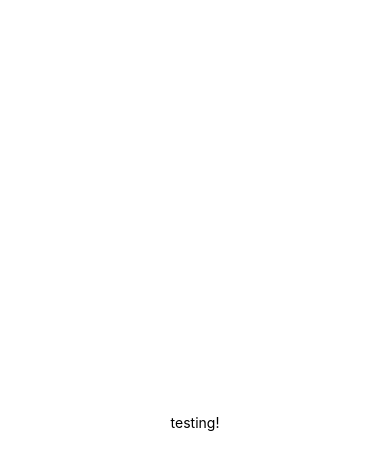
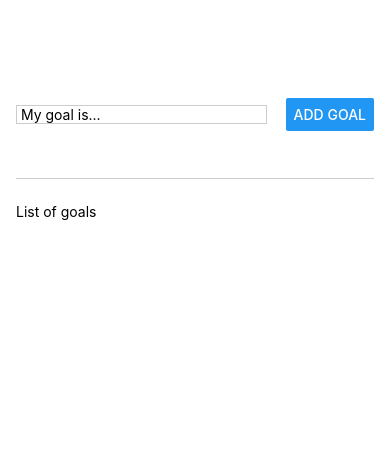
Before and after one commit to ebolts/AwesomeProject, a React Native app: screen / in a window 390 px wide. Shown: the top 470 px of the page. Built offline with nearby package versions, Linux system fonts and the light colour scheme.

Commit message:
Basic Layout

```diff
--- a/App.js
+++ b/App.js
@@ -1,18 +1,43 @@
-import { StyleSheet, Text, View } from "react-native";
+import { StyleSheet, Text, View, Button, TextInput } from "react-native";
 
 export default function App() {
   return (
-    <View style={styles.container}>
-      <Text>testing!</Text>
+    <View style={styles.appContainer}>
+      <View style={styles.inputContainer}>
+        <TextInput style={styles.textInput} placeholder=" My goal is..." />
+        <Button title="Add Goal"></Button>
+      </View>
+
+      <View style={styles.goalsContainer}>
+        <Text>List of goals</Text>
+      </View>
     </View>
   );
 }
 
 const styles = StyleSheet.create({
-  container: {
+  appContainer: {
     flex: 1,
-    backgroundColor: "#fff",
+    paddingTop: 50,
+    paddingHorizontal: 16,
+  },
+
+  inputContainer: {
+    flex: 1,
+    flexDirection: "row",
+    justifyContent: "space-between",
     alignItems: "center",
-    justifyContent: "center",
+    marginBottom: 24,
+    borderBottomWidth: 1,
+    borderBottomColor: "#cccccc",
+  },
+  textInput: {
+    borderWidth: 1,
+    borderColor: "#cccccc",
+    width: "70%",
+    marginRight: 5,
+  },
+  goalsContainer: {
+    flex: 5,
   },
 });
```
